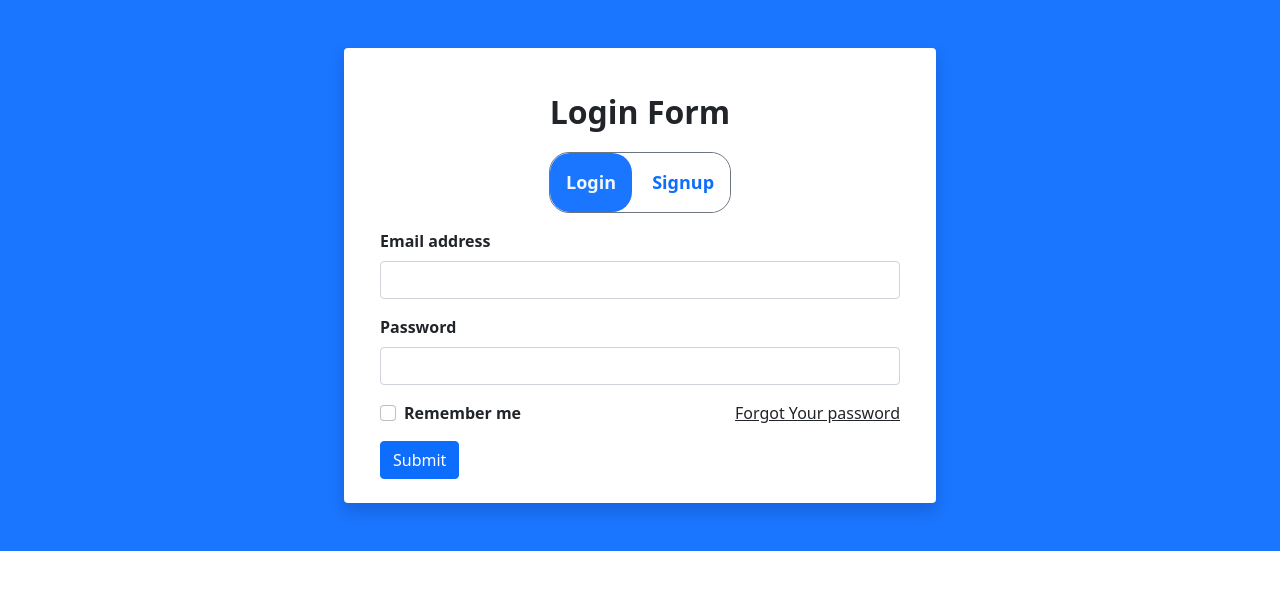
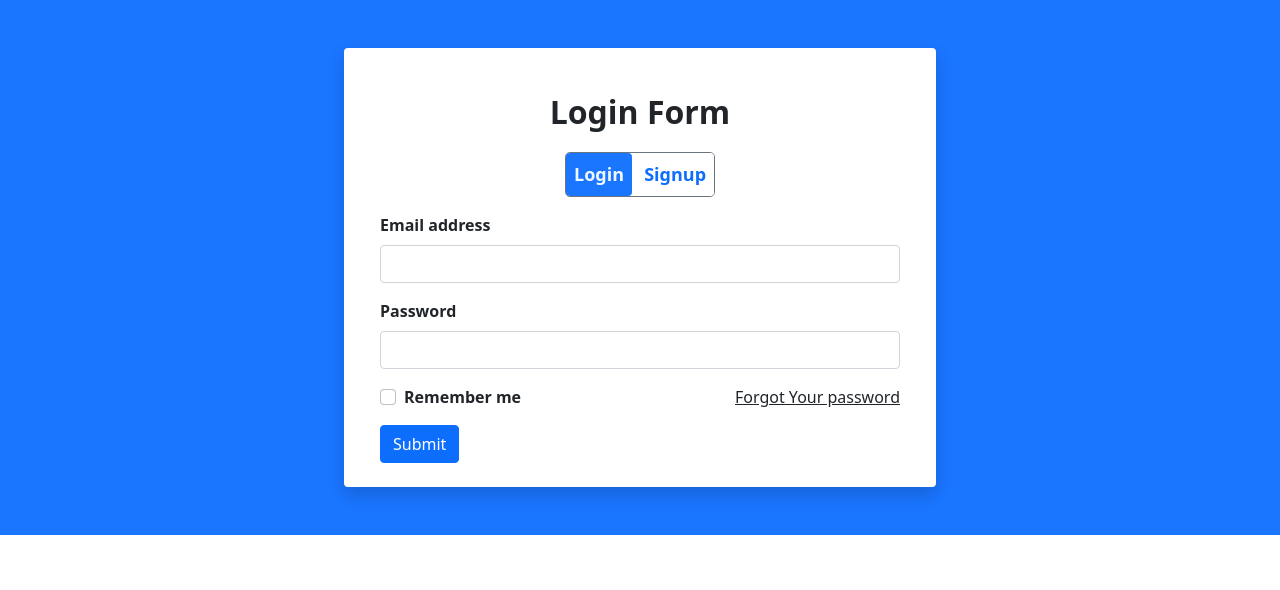
Before and after one commit to TanzilJatt/forntend, a plain HTML site: page assignment/Login&Signup.html in a window 1280 px wide. Drawn offline with nearby package versions, Linux system fonts and the light colour scheme.

Commit message:
update at 6 10 4 september

```diff
--- a/assignment/Login&Signup.html
+++ b/assignment/Login&Signup.html
@@ -16,7 +16,6 @@
            box-shadow: 5px 5px 15px rgba(0, 0, 0, 0.3);
         }
         button[type="button"] {
-            border-radius: 20px !important;
             padding: 10px;
             font-size: large;
             font-weight: bold;
@@ -26,7 +25,6 @@
 
         .bt-toggle {
             width: max-content;
-            border-radius: 20px;
         }
 
         select option:hover {
@@ -45,9 +43,9 @@
             <center class="mb-3">
                 <div class=" fw-bold heading py-3" id="Login">Login Form</div>
                 <div class="fw-bold heading py-3" id="Signup">Signup Form</div>
-                <div class="bt-toggle border border-secondary">
-                    <button type="button" class="btn rounded-end p-3 com" id="lgbtn">Login</button>
-                    <button type="button" class="btn rounded-start p-3 com" id="spbtn">Signup</button>
+                <div class="bt-toggle border rounded-3 border-secondary">
+                    <button type="button" class="btn rounded-end p-2 com" id="lgbtn">Login</button>
+                    <button type="button" class="btn rounded-start p-2 com" id="spbtn">Signup</button>
                 </div>
             </center>
             <form id="Login-Form">
```
